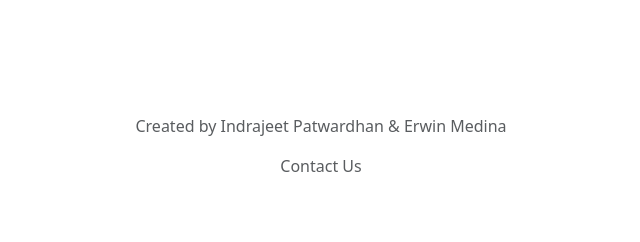
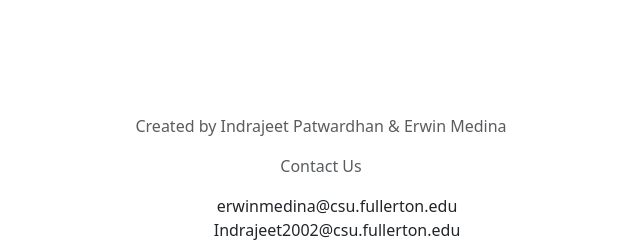
Before and after one commit to erwinmedina/NP_FinancialPredictor, a Django app: page / in a window 1280 px wide. Shown: the part 566-808 px from the top of the page, without its empty margins (319-959 px from the left). Before the commit the page ends 738 px from the top, so only its background shows below. Run offline with Django 4.2, Linux system fonts and the light colour scheme.

Commit message:
added contact info

```diff
--- a/templates/home.html
+++ b/templates/home.html
@@ -45,5 +45,9 @@
     <footer class="footer">
         <p class="text-center text-muted">Created by Indrajeet Patwardhan & Erwin Medina</p>
         <p class="text-center text-muted"><a href="https://github.com/erwinmedina/NP_FinancialPredictor">Contact Us</a></p>
+        <ul style="list-style-type:none;" class="text-center">
+            <li>erwinmedina@csu.fullerton.edu</li>
+            <li>Indrajeet2002@csu.fullerton.edu</li>
+          </ul>
     </footer>
 </html>
```
Also changed, not shown: README.md.
